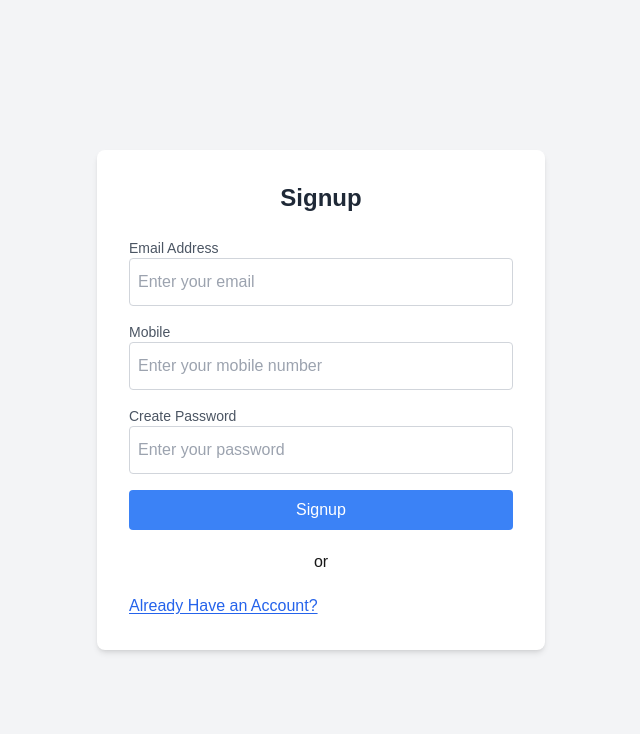
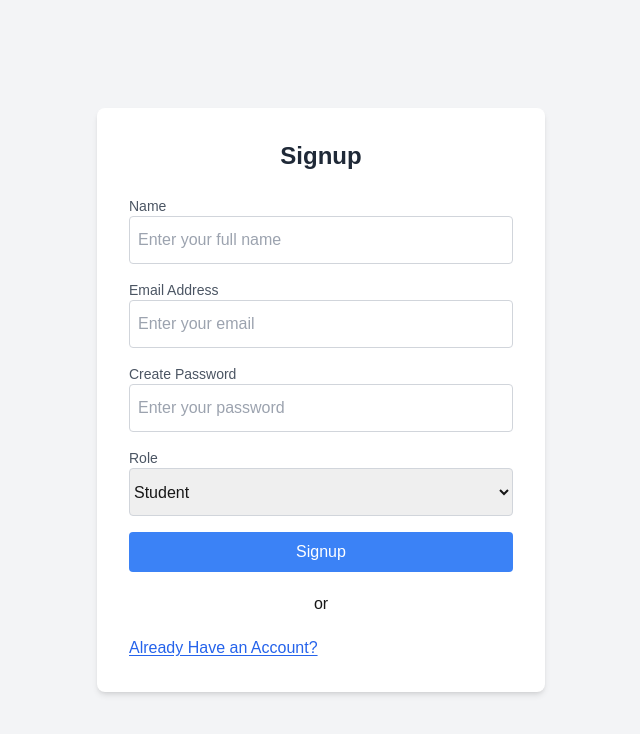
Before and after one commit to mrankushverma75/student-query-portal-frontend, a Next.js app: page /signup in a window 1280 px wide. Shown: the top 734 px of the page, without its empty margins (319-959 px from the left). Built offline with nearby package versions, Linux system fonts and the light colour scheme; no server answers.

Commit message:
main: add role field in user signup form and update endpoint for auth screens

```diff
--- a/app/(auth)/signup/page.tsx
+++ b/app/(auth)/signup/page.tsx
@@ -3,7 +3,7 @@
 import React, { useState } from "react";
 import Input from "@/components/Input";
 import Link from "next/link";
-import { useAuth, useRegisterAuth } from "@/hooks/useAuth";
+import { useRegisterAuth } from "@/hooks/useAuth";
 import Button from "@/components/Button";
 import { toast } from "react-toastify";
 
@@ -11,13 +11,15 @@ const Signup: React.FC = () => {
   const [formData, setFormData] = useState({
     email: "",
     password: "",
-    mobile: ""
+    name: "",
+    role: "",
   });
 
   const { mutate, isLoading, isError, error } = useRegisterAuth();
 
   const handleChange = (e: React.ChangeEvent<HTMLInputElement>) => {
     const { name, value } = e.target;
+
     setFormData((prevState) => ({
       ...prevState,
       [name]: value,
@@ -27,7 +29,7 @@ const Signup: React.FC = () => {
   const handleSubmit = (e: React.FormEvent) => {
     e.preventDefault();
 
-    if (!formData.email || !formData.password || !formData.mobile) {
+    if (!formData.email || !formData.password || !formData.name) {
       toast.error("Please fill all fields!");
 
       return;
@@ -41,6 +43,24 @@ const Signup: React.FC = () => {
       <div className="w-full max-w-md py-8 px-4 sm:px-8 bg-white rounded-lg shadow-md">
         <h2 className="text-2xl font-bold text-center text-gray-800">Signup</h2>
         <form onSubmit={handleSubmit} className="mt-6">
+          {/* Name Field */}
+          <div className="mb-4">
+            <label
+              htmlFor="email"
+              className="block text-sm font-medium text-gray-600"
+            >
+              Name
+            </label>
+            <Input
+              placeholder="Enter your full name"
+              type="name"
+              name="name"
+              value={formData.name}
+              onChange={handleChange}
+              maxWidth="w-full"
+            />
+          </div>
+
           {/* Email Field */}
           <div className="mb-4">
             <label
@@ -54,24 +74,6 @@ const Signup: React.FC = () => {
               type="email"
               name="email"
               value={formData.email}
-              onChange={handleChange}
-              maxWidth="w-full"
-            />
-          </div>
-
-          {/* Mobile Field */}
-          <div className="mb-4">
-            <label
-              htmlFor="email"
-              className="block text-sm font-medium text-gray-600"
-            >
-              Mobile
-            </label>
-            <Input
-              placeholder="Enter your mobile number"
-              type="mobile"
-              name="mobile"
-              value={formData.mobile}
               onChange={handleChange}
               maxWidth="w-full"
             />
@@ -94,6 +96,25 @@ const Signup: React.FC = () => {
               maxWidth="w-full"
             />
           </div>
+
+          {/* Role Field */}
+          <div className="mb-4">
+            <label
+              htmlFor="password"
+              className="block text-sm font-medium text-gray-600"
+            >
+              Role
+            </label>
+            <select
+              name="role"
+              onChange={handleChange}
+              className="w-full border border-gray-300 h-12 rounded"
+            >
+              <option value="Student">Student</option>
+              <option value="Resolver">Resolver</option>
+            </select>
+          </div>
+
           {/* Submit Button */}
           <Button
             onClick={handleSubmit}
--- a/hooks/useAuth.ts
+++ b/hooks/useAuth.ts
@@ -22,14 +22,14 @@ interface LoginResponse {
 }
 
 const login = async (credentials: LoginCredentials): Promise<LoginResponse> => {
-  const response = await axiosClient.post("/auth/login", credentials);
+  const response = await axiosClient.post("/api/user/login", credentials);
   return response.data;
 };
 
 const signup = async (
   credentials: SignupCredentials
 ): Promise<LoginResponse> => {
-  const response = await axiosClient.post("/auth/signup", credentials);
+  const response = await axiosClient.post("/api/user/signup", credentials);
   return response.data;
 };
 
```
